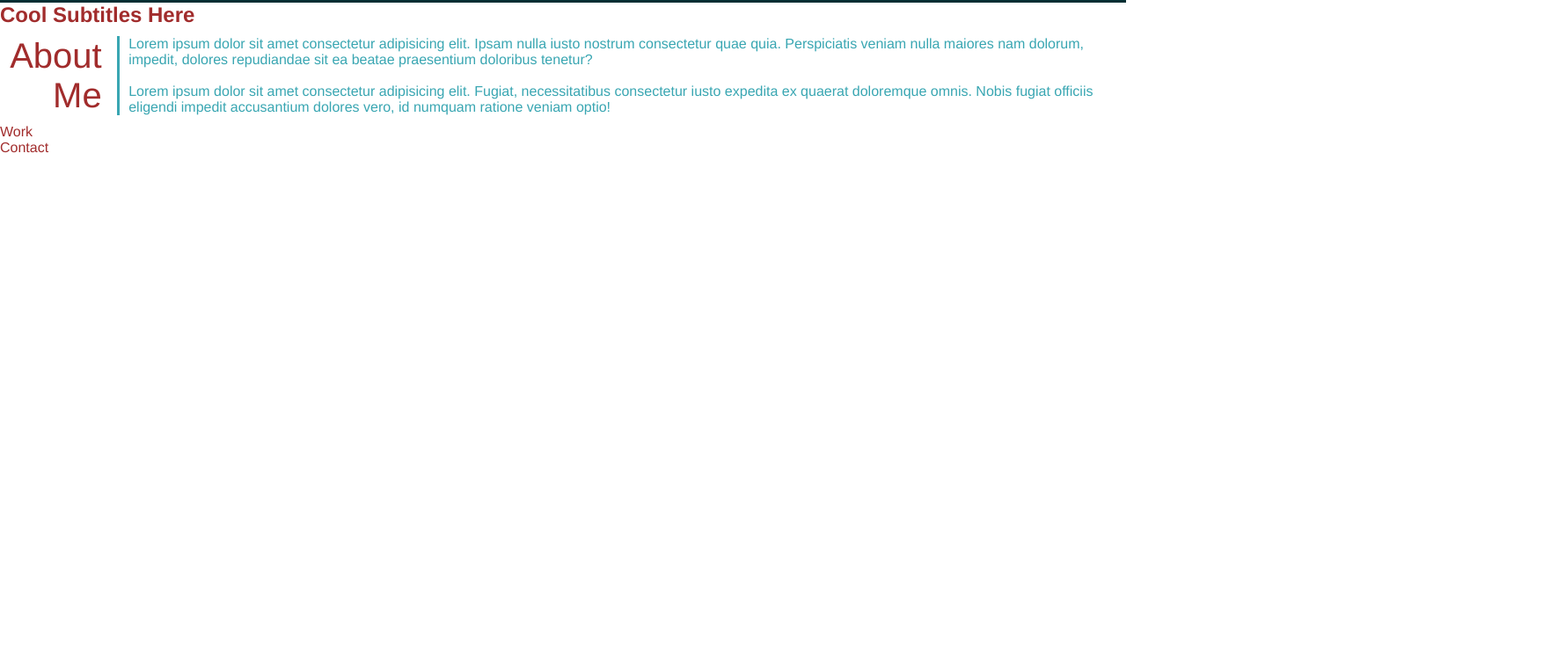
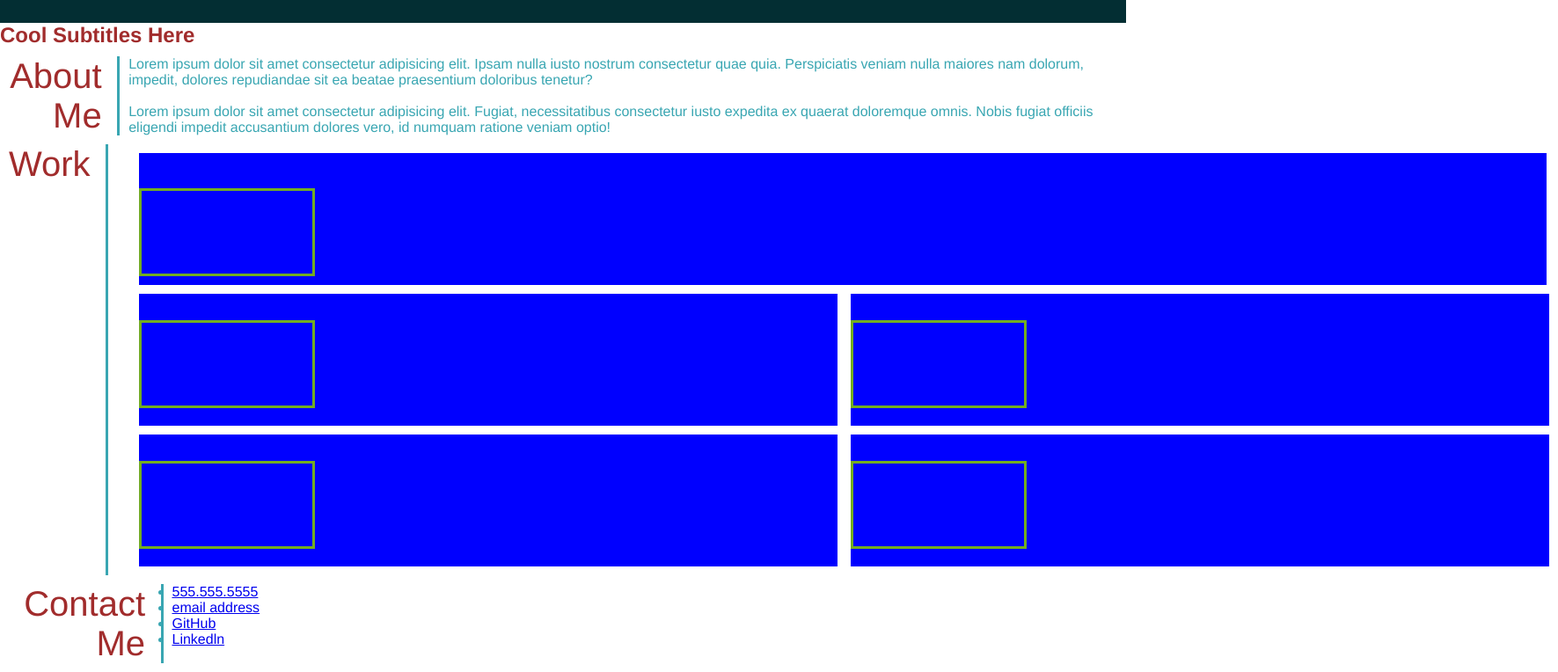
Before and after one commit to sfhill24/Portfolio, a plain HTML site: page index.html in a window 1280 px wide. Shown: the part 79-843 px from the top of the page at 88% size, 1771 px wide, since content can reach past the window. Before the commit the page ends 800 px from the top, so only its background shows below. Drawn offline with Linux system fonts and the light colour scheme.

Commit message:
updated flexboxes in work section

```diff
--- a/assets/css/style.css
+++ b/assets/css/style.css
@@ -25,6 +25,17 @@ header h1 {
   margin: 0;
 }
 
+.header-div{
+  position: relative;
+  top: -20px;
+  right: 40px;
+  width: 350px;
+  height: 65px;
+  border: 3px solid #73AD21;
+  justify-items: center;
+
+}
+
 header a {
   color: #39a6b2;
 }
@@ -50,22 +61,54 @@ header nav ul li a {
 .sectionFlex {
   display: flex;
   flex-direction: row;
-  /*flex-wrap: wrap;*/
   margin: 10px;
 }
 
 .row-content {
   border-left: solid;
   color: #39a6b2;
-  min-height:20px;
+  min-height: 20px;
   margin: 0 0 0 15px;
   padding-left: 10px;
+  justify-content: space-between;
 }
 
-.row-title{
+.row-title {
   width: 12.5%;
-  font-size:40px;
+  font-size: 40px;
   text-align: right;
   padding-right: 2.5px;
-  min-width:fit-content;
+  min-width: fit-content;
 }
+
+.work-row-content {
+  min-height: 150px;
+  margin: 0 2.5px 0 15px;
+  padding-left: 10px;
+  border-style: solid;
+  border: 2px;
+  background-color: blue;
+  width: 1600px;
+  padding-top: 10px;
+
+}
+
+.work-div {
+  position: relative;
+  top: 30px;
+  right: 10px;
+  width: 200px;
+  height: 100px;
+  border: 3px solid #73AD21;
+}
+
+.work-small-row-content {
+
+  min-height: 150px;
+  margin: 0 0 0 15px;
+  padding-left: 10px;
+  border-style: solid;
+  border: 2px;
+  background-color: blue;
+  width: 50%;
+}
--- a/index.html
+++ b/index.html
@@ -11,7 +11,7 @@
 <body>
     <!-- navigation -->
     <header>
-        <div>
+        <div class="header-div">
             <h1>
                 <a href="/">Shelly's Portfolio</a>
             </h1>
@@ -58,20 +58,82 @@
                 praesentium doloribus tenetur?
                 </br>
                 </br>
-                Lorem ipsum dolor sit amet consectetur adipisicing elit. Fugiat, necessitatibus consectetur iusto expedita ex quaerat doloremque omnis. Nobis fugiat officiis eligendi impedit accusantium dolores vero, id numquam ratione veniam optio!
+                Lorem ipsum dolor sit amet consectetur adipisicing elit. Fugiat, necessitatibus consectetur iusto
+                expedita ex quaerat doloremque omnis. Nobis fugiat officiis eligendi impedit accusantium dolores vero,
+                id numquam ratione veniam optio!
             </article>
         </section>
 
         <!--Work Section-->
-        <section>
-            <div>
+        <section class="sectionFlex">
+            <div class="row-title">
                 Work
             </div>
+            <div class="row-content">
+
+                <div class="sectionFlex">
+                    <div class="work-row-content">
+                        <div class="work-div"></div>
+                    </div>
+                </div>
+
+                <div class="sectionFlex">
+                    <div class="work-small-row-content">
+                        <div class="work-div"></div>
+                    </div>
+                    <div class="work-small-row-content">
+                        <div class="work-div"></div>
+                    </div>
+                </div>
+
+                <div class="sectionFlex">
+                    <div class="work-small-row-content">
+                        <div class="work-div"></div>
+                    </div>
+                    <div class="work-small-row-content">
+                        <div class="work-div"></div>
+                    </div>
+                </div>
+
+            </div>
+
+
+
+
+
+            </div>
+
         </section>
 
         <!--Contact Section-->
-        <section>
-            <footer>Contact</footer>
+        <section class="sectionFlex">
+            <div class="row-title">
+                Contact</br>Me
+            </div>
+
+            <footer class="row-content footer">
+
+                <nav class="">
+                    <!--Unordered list element-->
+                    <ul>
+                        <!--List item element-->
+                        <li>
+                            <!--Anchor element-->
+                            <a href="#Phone">555.555.5555</a>
+                        </li>
+                        <li>
+                            <a href="#Email">email address</a>
+                        </li>
+                        <li>
+                            <a href="#GitHub">GitHub</a>
+                        </li>
+                        <li>
+                            <a href="#Linkedln">Linkedln</a>
+                        </li>
+                    </ul>
+                </nav>
+
+            </footer>
         </section>
     </section>
 
```
